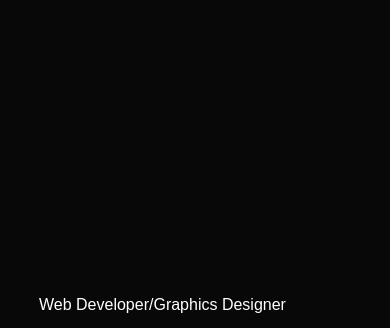
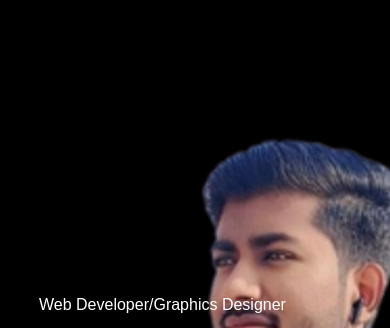
Before and after one commit to vikas9616/portfolio, a plain HTML site: page index.html in a window 390 px wide. Shown: the part 96-424 px from the top of the page. Drawn offline with Linux system fonts and the light colour scheme.

Commit message:
Update styles.css

```diff
--- a/styles.css
+++ b/styles.css
@@ -14,7 +14,7 @@ body{
 #header{
      width: 100%;
     height:100vh ;
-    background-image: url(images/background.png);
+    background-image: url(background.png);
     /* background-repeat: no-repeat; */
     background-size: cover;
     /* background-attachment: fixed; */
@@ -321,7 +321,7 @@ nav .fas{
 /* -----------cssfor small screens------- */
 @media only screen and (max-width: 600px){
     #header{
-        background-image: url(images/phonebackground1.png);
+        background-image: url(phonebackground1.png);
     }
     .header-text{
         margin-top: 100%;
```
